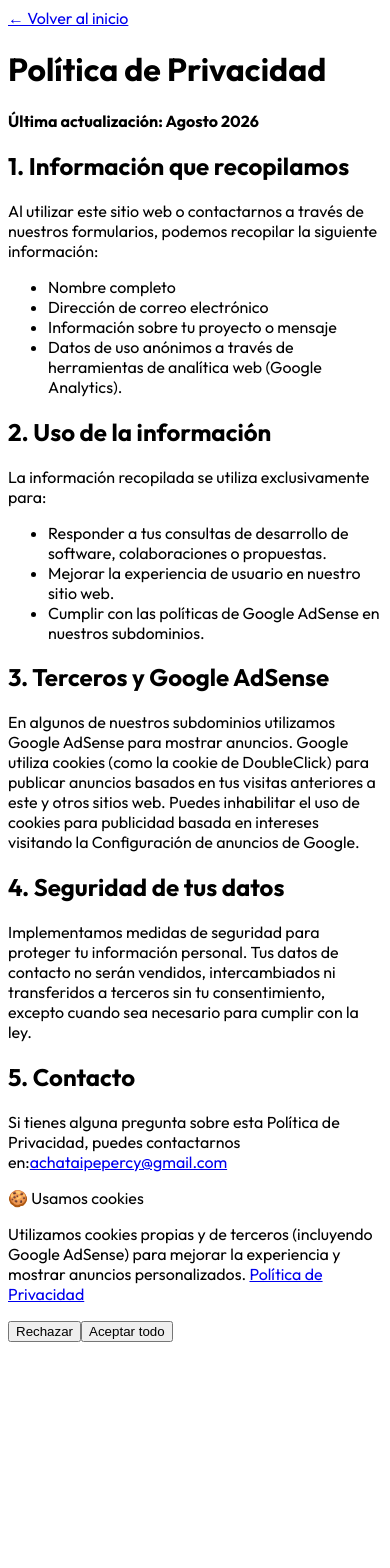
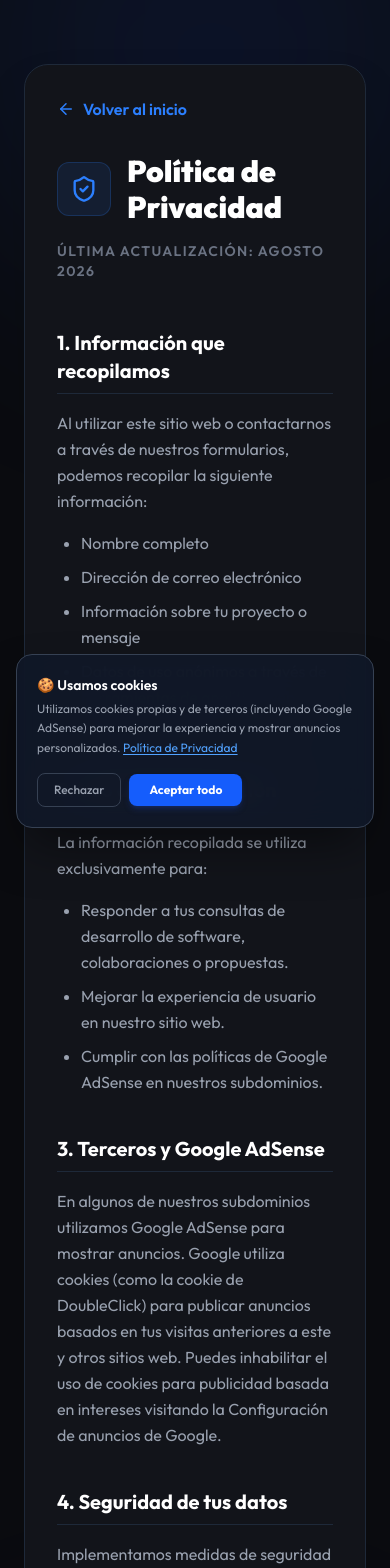
Before and after one commit to Percy-30/atpdev-cms, a Next.js app in the folder apps/portal/: page /privacy in a window 390 px wide. Shown: the top 1568 px of the page. Before the commit the page ends 1350 px from the top, so only its background shows below. Built offline with nearby package versions, Linux system fonts and the light colour scheme; no server answers.

Commit message:
feat(portal): redesign privacy and terms pages with pro styling and server-side translation

```diff
--- a/apps/portal/src/app/layout.tsx
+++ b/apps/portal/src/app/layout.tsx
@@ -1,6 +1,7 @@
 import type { Metadata } from "next";
 import { Outfit } from "next/font/google";
 import CookieBanner from "@/components/CookieBanner";
+import "./globals.css";
 
 const outfit = Outfit({ subsets: ["latin"] });
 
--- a/apps/portal/src/app/privacy/page.tsx
+++ b/apps/portal/src/app/privacy/page.tsx
@@ -1,56 +1,100 @@
 import Link from "next/link";
+import { cookies } from "next/headers";
+import { translateServer } from "@/utils/translate";
+import { ShieldCheck, ArrowLeft } from "lucide-react";
 
-export default function PrivacyPolicy() {
+export default async function PrivacyPolicy() {
+  const cookieStore = await cookies();
+  const lang = cookieStore.get("NEXT_LOCALE")?.value || "es";
+
+  const t = async (text: string) => {
+    if (lang === "es") return text;
+    return await translateServer(text, lang);
+  };
+
+  const texts = {
+    back: await t("Volver al inicio"),
+    title: await t("Política de Privacidad"),
+    updated: await t("Última actualización: Agosto 2026"),
+    h1: await t("1. Información que recopilamos"),
+    p1: await t("Al utilizar este sitio web o contactarnos a través de nuestros formularios, podemos recopilar la siguiente información:"),
+    li1_1: await t("Nombre completo"),
+    li1_2: await t("Dirección de correo electrónico"),
+    li1_3: await t("Información sobre tu proyecto o mensaje"),
+    li1_4: await t("Datos de uso anónimos a través de herramientas de analítica web (Google Analytics)."),
+    h2: await t("2. Uso de la información"),
+    p2: await t("La información recopilada se utiliza exclusivamente para:"),
+    li2_1: await t("Responder a tus consultas de desarrollo de software, colaboraciones o propuestas."),
+    li2_2: await t("Mejorar la experiencia de usuario en nuestro sitio web."),
+    li2_3: await t("Cumplir con las políticas de Google AdSense en nuestros subdominios."),
+    h3: await t("3. Terceros y Google AdSense"),
+    p3: await t("En algunos de nuestros subdominios utilizamos Google AdSense para mostrar anuncios. Google utiliza cookies (como la cookie de DoubleClick) para publicar anuncios basados en tus visitas anteriores a este y otros sitios web. Puedes inhabilitar el uso de cookies para publicidad basada en intereses visitando la Configuración de anuncios de Google."),
+    h4: await t("4. Seguridad de tus datos"),
+    p4: await t("Implementamos medidas de seguridad para proteger tu información personal. Tus datos de contacto no serán vendidos, intercambiados ni transferidos a terceros sin tu consentimiento, excepto cuando sea necesario para cumplir con la ley."),
+    h5: await t("5. Contacto"),
+    p5: await t("Si tienes alguna pregunta sobre esta Política de Privacidad, puedes contactarnos en:"),
+  };
+
+  const linkPath = lang === "es" ? "/" : `/${lang}`;
+
   return (
-    <div className="min-h-screen bg-[#050608] text-gray-300 py-24 px-6 font-sans">
-      <div className="max-w-3xl mx-auto">
-        <Link href="/" className="text-blue-500 hover:text-blue-400 mb-8 inline-block">
-          &larr; Volver al inicio
+    <div className="min-h-screen bg-[#0b0c10] text-gray-300 py-16 px-6 font-sans relative overflow-hidden">
+      {/* Glow Effects */}
+      <div className="absolute top-[-10%] left-[-10%] w-[500px] h-[500px] bg-blue-600/10 blur-[120px] rounded-full pointer-events-none"></div>
+      <div className="absolute bottom-[-10%] right-[-10%] w-[500px] h-[500px] bg-purple-600/10 blur-[120px] rounded-full pointer-events-none"></div>
+
+      <div className="max-w-3xl mx-auto relative z-10 bg-[#12141a] p-8 md:p-12 rounded-3xl border border-gray-800 shadow-2xl">
+        <Link href={linkPath} className="inline-flex items-center gap-2 text-blue-500 hover:text-blue-400 mb-8 font-semibold transition-colors">
+          <ArrowLeft size={18} /> {texts.back}
         </Link>
-        <h1 className="text-4xl font-black text-white mb-8">Política de Privacidad</h1>
 
-        <div className="space-y-6 leading-relaxed text-gray-400">
-          <p>
-            <strong>Última actualización: Agosto 2026</strong>
-          </p>
+        <div className="flex items-center gap-4 mb-4">
+          <div className="p-3 bg-blue-500/10 text-blue-500 rounded-xl border border-blue-500/20">
+            <ShieldCheck size={28} />
+          </div>
+          <h1 className="text-3xl md:text-5xl font-black text-white">{texts.title}</h1>
+        </div>
 
-          <h2 className="text-2xl font-bold text-white mt-8 mb-4">1. Información que recopilamos</h2>
-          <p>
-            Al utilizar este sitio web o contactarnos a través de nuestros formularios, podemos recopilar la siguiente información:
-          </p>
-          <ul className="list-disc pl-6 space-y-2">
-            <li>Nombre completo</li>
-            <li>Dirección de correo electrónico</li>
-            <li>Información sobre tu proyecto o mensaje</li>
-            <li>Datos de uso anónimos a través de herramientas de analítica web (Google Analytics).</li>
-          </ul>
+        <p className="text-sm font-semibold text-gray-500 mb-12 uppercase tracking-widest">{texts.updated}</p>
 
-          <h2 className="text-2xl font-bold text-white mt-8 mb-4">2. Uso de la información</h2>
-          <p>
-            La información recopilada se utiliza exclusivamente para:
-          </p>
-          <ul className="list-disc pl-6 space-y-2">
-            <li>Responder a tus consultas de desarrollo de software, colaboraciones o propuestas.</li>
-            <li>Mejorar la experiencia de usuario en nuestro sitio web.</li>
-            <li>Cumplir con las políticas de Google AdSense en nuestros subdominios.</li>
-          </ul>
+        <div className="space-y-10 leading-relaxed text-gray-400">
 
-          <h2 className="text-2xl font-bold text-white mt-8 mb-4">3. Terceros y Google AdSense</h2>
-          <p>
-            En algunos de nuestros subdominios utilizamos Google AdSense para mostrar anuncios. Google utiliza cookies (como la cookie de DoubleClick) para publicar anuncios basados en tus visitas anteriores a este y otros sitios web.
-            Puedes inhabilitar el uso de cookies para publicidad basada en intereses visitando la Configuración de anuncios de Google.
-          </p>
+          <section>
+            <h2 className="text-xl font-bold text-white mb-4 border-b border-gray-800 pb-2">{texts.h1}</h2>
+            <p className="mb-4">{texts.p1}</p>
+            <ul className="list-disc pl-6 space-y-2">
+              <li>{texts.li1_1}</li>
+              <li>{texts.li1_2}</li>
+              <li>{texts.li1_3}</li>
+              <li>{texts.li1_4}</li>
+            </ul>
+          </section>
 
-          <h2 className="text-2xl font-bold text-white mt-8 mb-4">4. Seguridad de tus datos</h2>
-          <p>
-            Implementamos medidas de seguridad para proteger tu información personal. Tus datos de contacto no serán vendidos, intercambiados ni transferidos a terceros sin tu consentimiento, excepto cuando sea necesario para cumplir con la ley.
-          </p>
+          <section>
+            <h2 className="text-xl font-bold text-white mb-4 border-b border-gray-800 pb-2">{texts.h2}</h2>
+            <p className="mb-4">{texts.p2}</p>
+            <ul className="list-disc pl-6 space-y-2">
+              <li>{texts.li2_1}</li>
+              <li>{texts.li2_2}</li>
+              <li>{texts.li2_3}</li>
+            </ul>
+          </section>
 
-          <h2 className="text-2xl font-bold text-white mt-8 mb-4">5. Contacto</h2>
-          <p>
-            Si tienes alguna pregunta sobre esta Política de Privacidad, puedes contactarnos en:
-            <a href="mailto:achataipepercy@gmail.com" className="text-blue-500 ml-2">achataipepercy@gmail.com</a>
-          </p>
+          <section>
+            <h2 className="text-xl font-bold text-white mb-4 border-b border-gray-800 pb-2">{texts.h3}</h2>
+            <p>{texts.p3}</p>
+          </section>
+
+          <section>
+            <h2 className="text-xl font-bold text-white mb-4 border-b border-gray-800 pb-2">{texts.h4}</h2>
+            <p>{texts.p4}</p>
+          </section>
+
+          <section>
+            <h2 className="text-xl font-bold text-white mb-4 border-b border-gray-800 pb-2">{texts.h5}</h2>
+            <p>{texts.p5} <a href="mailto:achataipepercy@gmail.com" className="text-blue-400 hover:underline font-semibold">achataipepercy@gmail.com</a></p>
+          </section>
+
         </div>
       </div>
     </div>
--- a/apps/portal/src/app/terms/page.tsx
+++ b/apps/portal/src/app/terms/page.tsx
@@ -1,43 +1,82 @@
 import Link from "next/link";
+import { cookies } from "next/headers";
+import { translateServer } from "@/utils/translate";
+import { Scale, ArrowLeft } from "lucide-react";
 
-export default function TermsOfService() {
+export default async function TermsOfService() {
+  const cookieStore = await cookies();
+  const lang = cookieStore.get("NEXT_LOCALE")?.value || "es";
+
+  const t = async (text: string) => {
+    if (lang === "es") return text;
+    return await translateServer(text, lang);
+  };
+
+  const texts = {
+    back: await t("Volver al inicio"),
+    title: await t("Términos de Servicio"),
+    updated: await t("Última actualización: Agosto 2026"),
+    h1: await t("1. Aceptación de los Términos"),
+    p1: await t("Al acceder y utilizar el sitio web atpdev.dev y sus subdominios asociados, aceptas estar sujeto a estos Términos de Servicio. Si no estás de acuerdo con alguna parte de los términos, no podrás acceder a nuestros servicios."),
+    h2: await t("2. Propiedad Intelectual"),
+    p2: await t("Todo el contenido, diseños, logotipos, código fuente y aplicaciones mostradas en este sitio web (salvo que se indique que son Open Source o pertenezcan a terceros) son propiedad exclusiva de Percy Acha Taipe (ATP Dev). No se permite la reproducción total o parcial sin autorización expresa."),
+    h3: await t("3. Servicios de Desarrollo y Consultoría"),
+    p3: await t("Las solicitudes de contacto para servicios de desarrollo de software, integraciones o consultoría están sujetas a evaluación. El envío de una solicitud a través del formulario de contacto no garantiza la prestación del servicio. Todos los acuerdos comerciales finales se formalizarán por separado."),
+    h4: await t("4. Subdominios y Aplicaciones de Terceros"),
+    p4: await t("Este sitio enlaza a proyectos y herramientas alojadas en subdominios (ej. papascan.atpdev.dev). El uso de esas herramientas específicas puede estar sujeto a sus propios términos de uso, especialmente aquellas que ofrecen funcionalidades Premium o que muestran anuncios a través de Google AdSense."),
+    h5: await t("5. Limitación de Responsabilidad"),
+    p5: await t("ATP Dev no será responsable de ningún daño directo, indirecto, incidental, especial o consecuente que resulte del uso o la incapacidad de usar nuestros servicios web o el software aquí promocionado."),
+  };
+
+  const linkPath = lang === "es" ? "/" : `/${lang}`;
+
   return (
-    <div className="min-h-screen bg-[#050608] text-gray-300 py-24 px-6 font-sans">
-      <div className="max-w-3xl mx-auto">
-        <Link href="/" className="text-blue-500 hover:text-blue-400 mb-8 inline-block">
-          &larr; Volver al inicio
+    <div className="min-h-screen bg-[#0b0c10] text-gray-300 py-16 px-6 font-sans relative overflow-hidden">
+      {/* Glow Effects */}
+      <div className="absolute top-[-10%] left-[-10%] w-[500px] h-[500px] bg-emerald-600/10 blur-[120px] rounded-full pointer-events-none"></div>
+      <div className="absolute bottom-[-10%] right-[-10%] w-[500px] h-[500px] bg-blue-600/10 blur-[120px] rounded-full pointer-events-none"></div>
+
+      <div className="max-w-3xl mx-auto relative z-10 bg-[#12141a] p-8 md:p-12 rounded-3xl border border-gray-800 shadow-2xl">
+        <Link href={linkPath} className="inline-flex items-center gap-2 text-blue-500 hover:text-blue-400 mb-8 font-semibold transition-colors">
+          <ArrowLeft size={18} /> {texts.back}
         </Link>
-        <h1 className="text-4xl font-black text-white mb-8">Términos de Servicio</h1>
 
-        <div className="space-y-6 leading-relaxed text-gray-400">
-          <p>
-            <strong>Última actualización: Agosto 2026</strong>
-          </p>
+        <div className="flex items-center gap-4 mb-4">
+          <div className="p-3 bg-emerald-500/10 text-emerald-500 rounded-xl border border-emerald-500/20">
+            <Scale size={28} />
+          </div>
+          <h1 className="text-3xl md:text-5xl font-black text-white">{texts.title}</h1>
+        </div>
 
-          <h2 className="text-2xl font-bold text-white mt-8 mb-4">1. Aceptación de los Términos</h2>
-          <p>
-            Al acceder y utilizar el sitio web atpdev.dev y sus subdominios asociados, aceptas estar sujeto a estos Términos de Servicio. Si no estás de acuerdo con alguna parte de los términos, no podrás acceder a nuestros servicios.
-          </p>
+        <p className="text-sm font-semibold text-gray-500 mb-12 uppercase tracking-widest">{texts.updated}</p>
 
-          <h2 className="text-2xl font-bold text-white mt-8 mb-4">2. Propiedad Intelectual</h2>
-          <p>
-            Todo el contenido, diseños, logotipos, código fuente y aplicaciones mostradas en este sitio web (salvo que se indique que son Open Source o pertenezcan a terceros) son propiedad exclusiva de Percy Acha Taipe (ATP Dev). No se permite la reproducción total o parcial sin autorización expresa.
-          </p>
+        <div className="space-y-10 leading-relaxed text-gray-400">
 
-          <h2 className="text-2xl font-bold text-white mt-8 mb-4">3. Servicios de Desarrollo y Consultoría</h2>
-          <p>
-            Las solicitudes de contacto para servicios de desarrollo de software, integraciones o consultoría están sujetas a evaluación. El envío de una solicitud a través del formulario de contacto no garantiza la prestación del servicio. Todos los acuerdos comerciales finales se formalizarán por separado.
-          </p>
+          <section>
+            <h2 className="text-xl font-bold text-white mb-4 border-b border-gray-800 pb-2">{texts.h1}</h2>
+            <p className="mb-4">{texts.p1}</p>
+          </section>
 
-          <h2 className="text-2xl font-bold text-white mt-8 mb-4">4. Subdominios y Aplicaciones de Terceros</h2>
-          <p>
-            Este sitio enlaza a proyectos y herramientas alojadas en subdominios (ej. papascan.atpdev.dev). El uso de esas herramientas específicas puede estar sujeto a sus propios términos de uso, especialmente aquellas que ofrecen funcionalidades Premium o que muestran anuncios a través de Google AdSense.
-          </p>
+          <section>
+            <h2 className="text-xl font-bold text-white mb-4 border-b border-gray-800 pb-2">{texts.h2}</h2>
+            <p className="mb-4">{texts.p2}</p>
+          </section>
 
-          <h2 className="text-2xl font-bold text-white mt-8 mb-4">5. Limitación de Responsabilidad</h2>
-          <p>
-            ATP Dev no será responsable de ningún daño directo, indirecto, incidental, especial o consecuente que resulte del uso o la incapacidad de usar nuestros servicios web o el software aquí promocionado.
-          </p>
+          <section>
+            <h2 className="text-xl font-bold text-white mb-4 border-b border-gray-800 pb-2">{texts.h3}</h2>
+            <p>{texts.p3}</p>
+          </section>
+
+          <section>
+            <h2 className="text-xl font-bold text-white mb-4 border-b border-gray-800 pb-2">{texts.h4}</h2>
+            <p>{texts.p4}</p>
+          </section>
+
+          <section>
+            <h2 className="text-xl font-bold text-white mb-4 border-b border-gray-800 pb-2">{texts.h5}</h2>
+            <p>{texts.p5}</p>
+          </section>
+
         </div>
       </div>
     </div>
```
